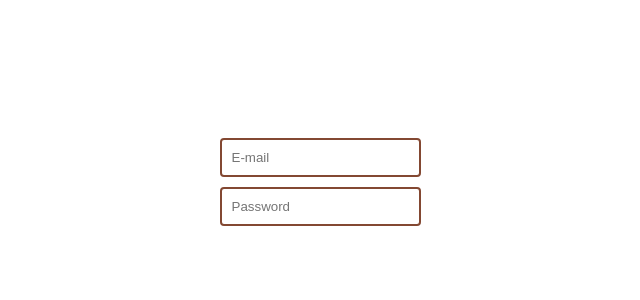
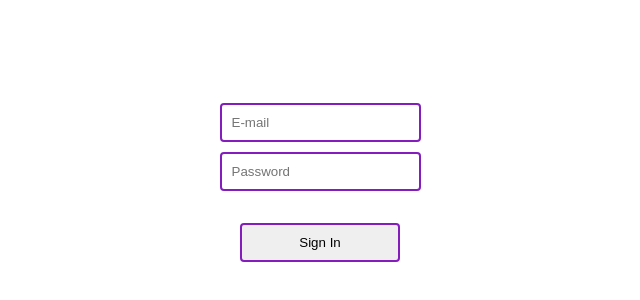
Before and after one commit to nikolaslopes/react-ignite-chapter-04-JWT, a Next.js app: page / in a window 1280 px wide. Shown: the part 218-518 px from the top of the page, without its empty margins (320-960 px from the left). Built offline with nearby package versions, Linux system fonts and the light colour scheme.

Commit message:
:tada: started form

```diff
--- a/pages/index.tsx
+++ b/pages/index.tsx
@@ -6,9 +6,18 @@ import styles from '../styles/Home.module.css'
 
 const myStyles = {
   padding: '10px',
-  border: '2px solid #834832',
+  border: '2px solid #831dbd',
   borderRadius: '4px',
   outline: 'none',
+}
+
+const buttonStyles = {
+  width: '10rem',
+  border: '2px solid #831dbd',
+  borderRadius: '4px',
+  padding: '10px',
+  cursor: 'pointer',
+  marginTop: '2rem',
 }
 
 const Home: NextPage = () => {
@@ -23,7 +32,7 @@ const Home: NextPage = () => {
         <link rel="icon" href="/favicon.ico" />
       </Head>
 
-      <main className={styles.main}>
+      <form className={styles.main}>
         <input
           style={{
             ...myStyles,
@@ -43,7 +52,11 @@ const Home: NextPage = () => {
           value={password}
           onChange={(event) => setPassword(event.target.value)}
         />
-      </main>
+
+        <button style={{ ...buttonStyles }} type="submit">
+          Sign In
+        </button>
+      </form>
     </div>
   )
 }
```
